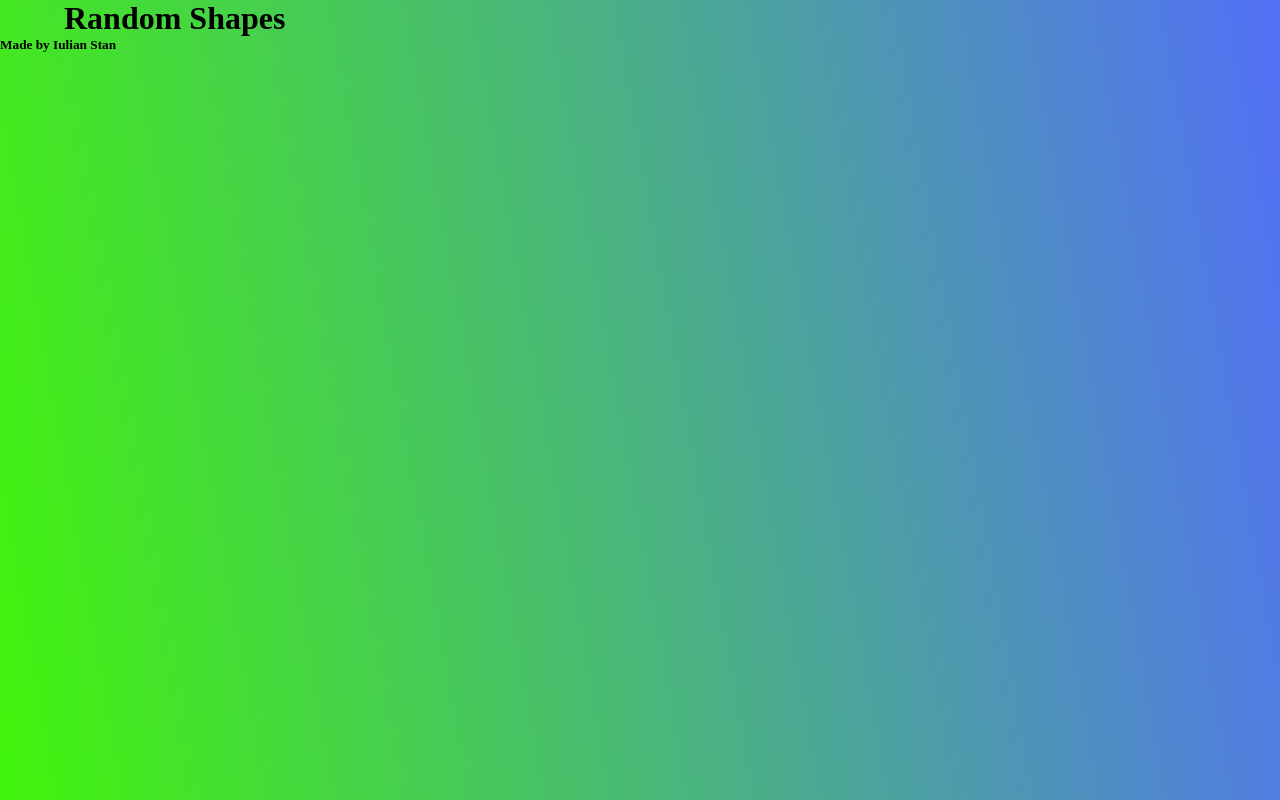
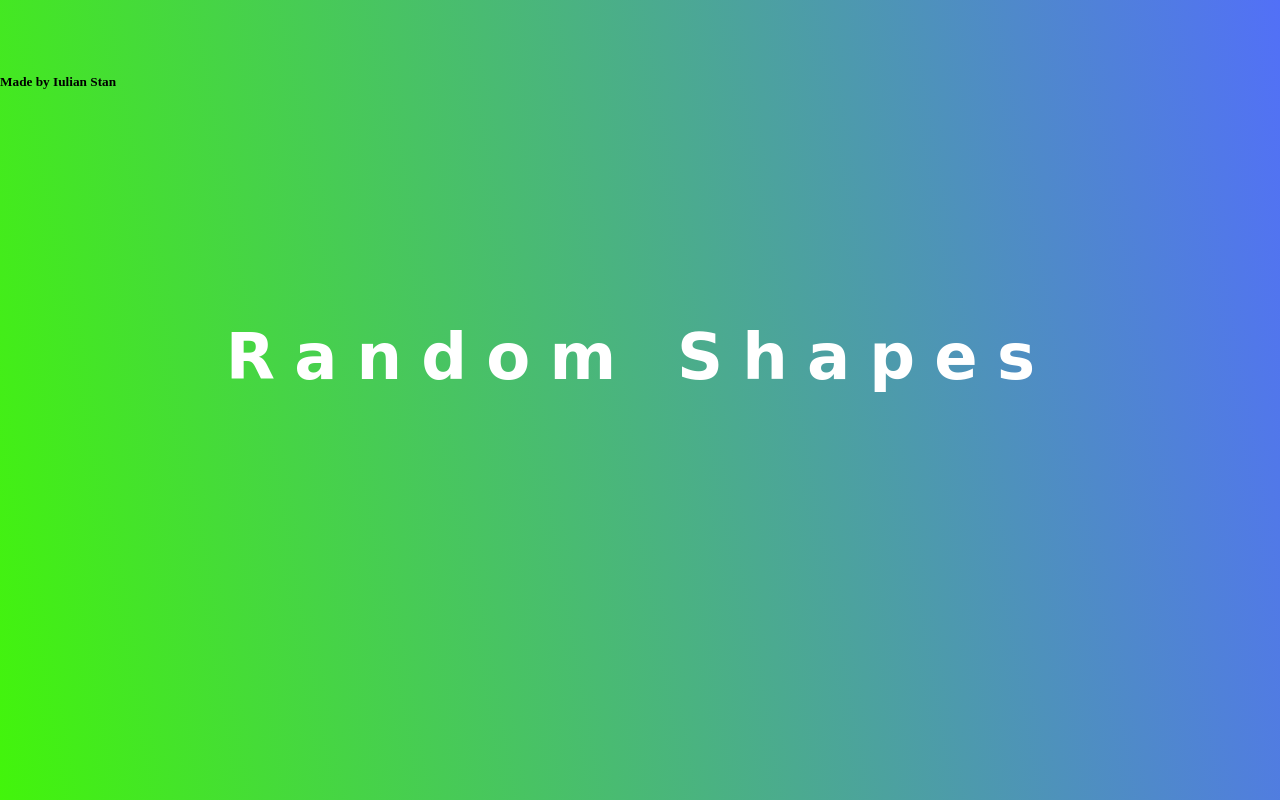
Before and after one commit to iulianSta/random-shapes, a website: page src/index.html in a window 1280 px wide. Drawn offline with nearby package versions, Linux system fonts and the light colour scheme; files that its build step writes are made by us from their sources; a web font is replaced by a local one.

Commit message:
Working on title

```diff
--- a/src/scss/_mixins.scss
+++ b/src/scss/_mixins.scss
@@ -9,3 +9,9 @@
   width: 100%;
   height: 100vh;
 }
+// Display mixin
+@mixin display-flex {
+  display: flex;
+  justify-content: center;
+  align-items: center;
+}
--- /dev/null
+++ b/src/scss/_title.scss
@@ -0,0 +1,12 @@
+// Title style
+.title {
+  @include display-flex;
+  position: relative;
+  top: 40vh;
+  h1 {
+    font-family: $zen-font;
+    font-size: 4rem;
+    color: $white;
+    letter-spacing: 0.3em;
+  }
+}
--- a/src/scss/main.scss
+++ b/src/scss/main.scss
@@ -6,3 +6,4 @@
 @import "./normalize";
 @import "./container";
 @import "./inner-container";
+@import "title";
--- a/src/scss/var/_colors.scss
+++ b/src/scss/var/_colors.scss
@@ -1,2 +1,3 @@
 $first-col: #5270f7;
 $sec-col: #42f50b;
+$white: #fff;
```
